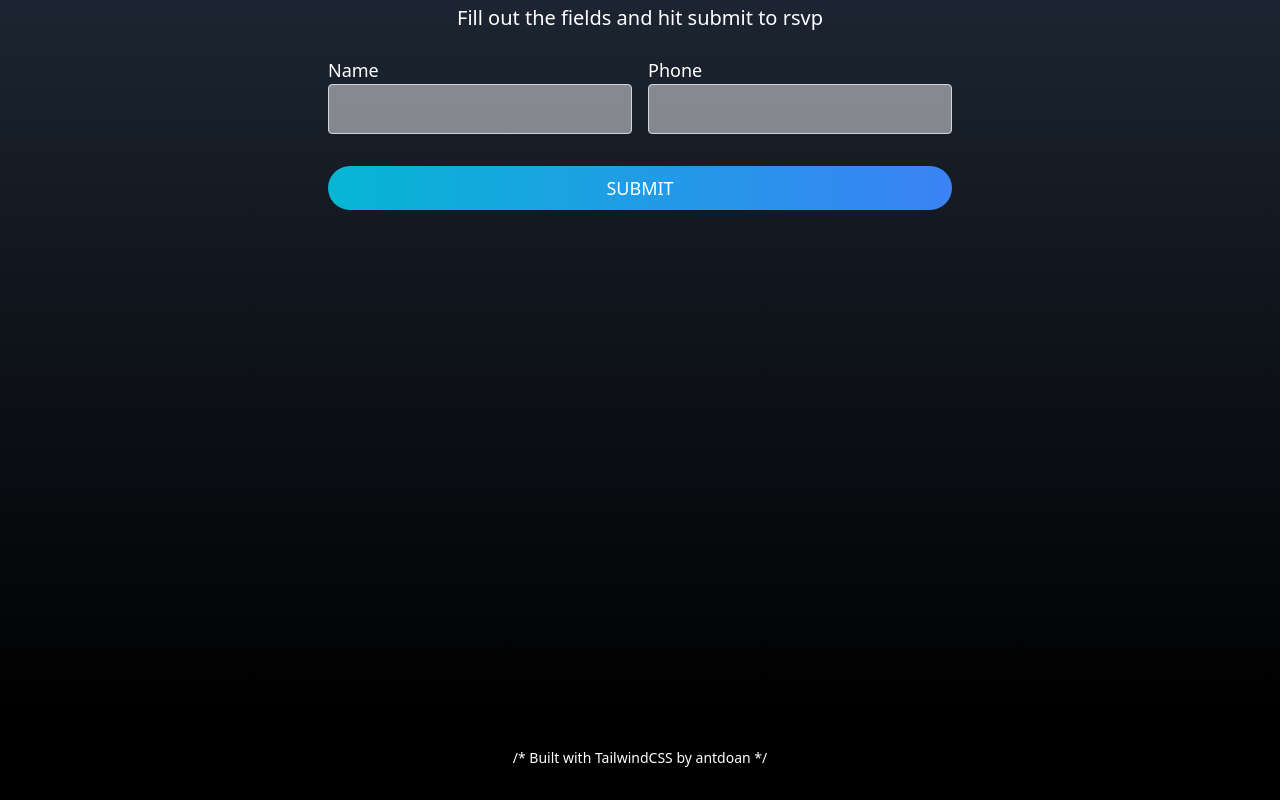
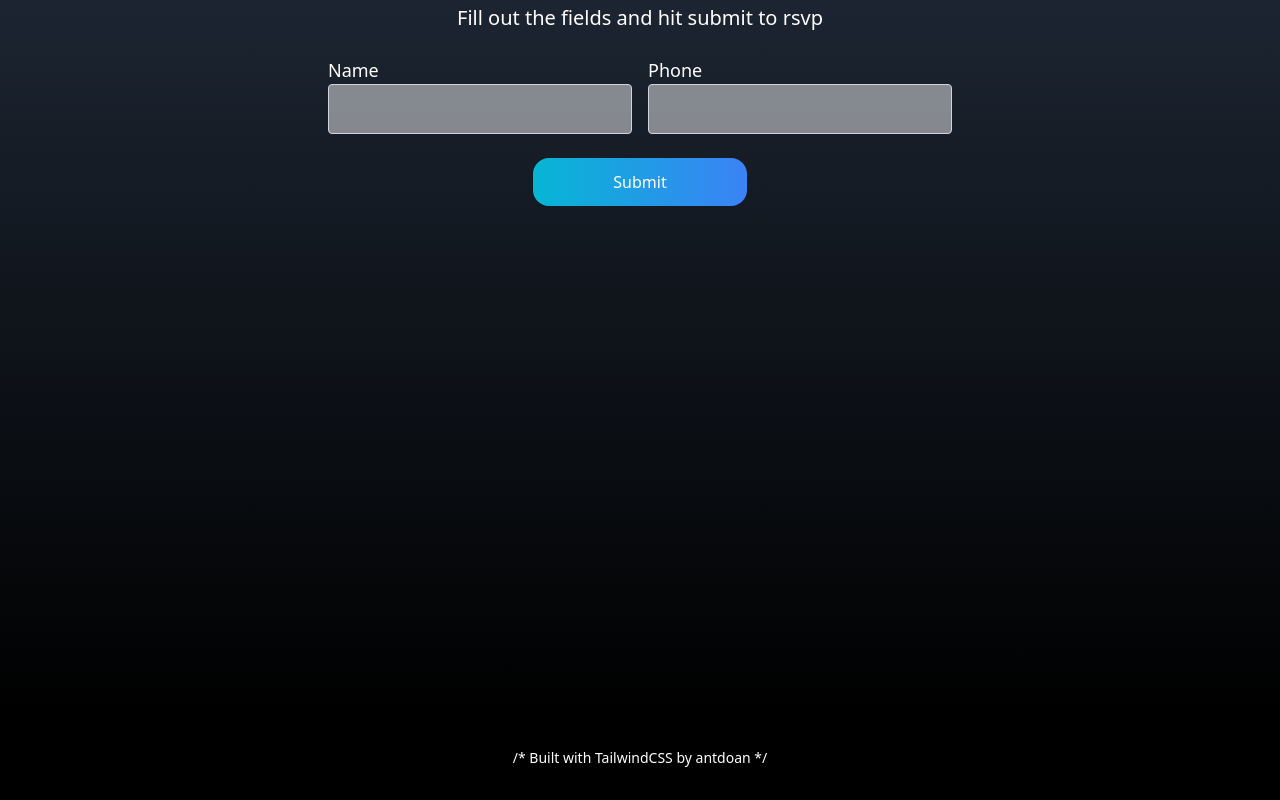
Before and after one commit to antdoan123/RSVPgradparty, a Next.js app: page /components/Form in a window 1280 px wide. Shown: the part 2316-3116 px from the top of the page. Built offline with nearby package versions, Linux system fonts and the light colour scheme.

Commit message:
fixed overlaps

```diff
--- a/pages/components/Form.jsx
+++ b/pages/components/Form.jsx
@@ -22,26 +22,26 @@ const Form = () => {
             <div className='lg:w-1/2 md:w-2/3 mx-auto'>
                     <div className='flex flex-wrap'>
                         <div className='p-2 w-1/2'>
-                            <div className='relative'>
+
                                 <label for="name" className='leading-7 text-lg text-white'>Name </label>
                                 <input type="text" id="Name" name="name" className='form-data w-full bg-gray-100 bg-opacity-50 rounded border border-gray-300
                                 focus:border-blue-500 focus:bg-white focus:ring-blue-200 text-base outline-none text-gray-700 py-2 px-3 leading-8 transition-colors
                                 duration duration-200 ease-in-out'></input>
-                            </div>
+
                         </div>
                         <div className='p-2 w-1/2'>
-                            <div className='relative'>
+
                                 <label for="phone" className='leading-7 text-lg text-white'>Phone </label>
                                 <input type="tel" id="Phone" name="phone" className='form-data w-full bg-gray-100 bg-opacity-50 rounded border border-gray-300
                                 focus:border-blue-500 focus:bg-white focus:ring-blue-200 text-base outline-none text-gray-700 py-2 px-3 leading-8 transition-colors
                                 duration duration-200 ease-in-out'></input>
-                            </div>
+
                         </div>
                         <div className='flex items-center justify-center p-2 w-full'>
-                            <a href="https://forms.gle/iFPbMyJrSExeJGVW6" target="_blank" rel="noopener noreferrer" className='flex items-center justify-center w-full px-4 py-2 mt-4 text-lg font-medium text-white rounded-3xl uppercase
-                             transform bg-gradient-to-r from-cyan-500 to-blue-500 cursor-pointer hover:scale-105 duration-200'>Submit</a>
+                            <a href="https://forms.gle/iFPbMyJrSExeJGVW6" arget="_blank" rel="noopener noreferrer" className="flex text-white w-fit px-20 py-3 my-2 rounded-2xl bg-gradient-to-r from-cyan-500 to-blue-500 cursor-pointer hover:scale-105 duration-200">Submit</a>
                         </div>
                     </div>
+
             </div>
     </div>
 
```
